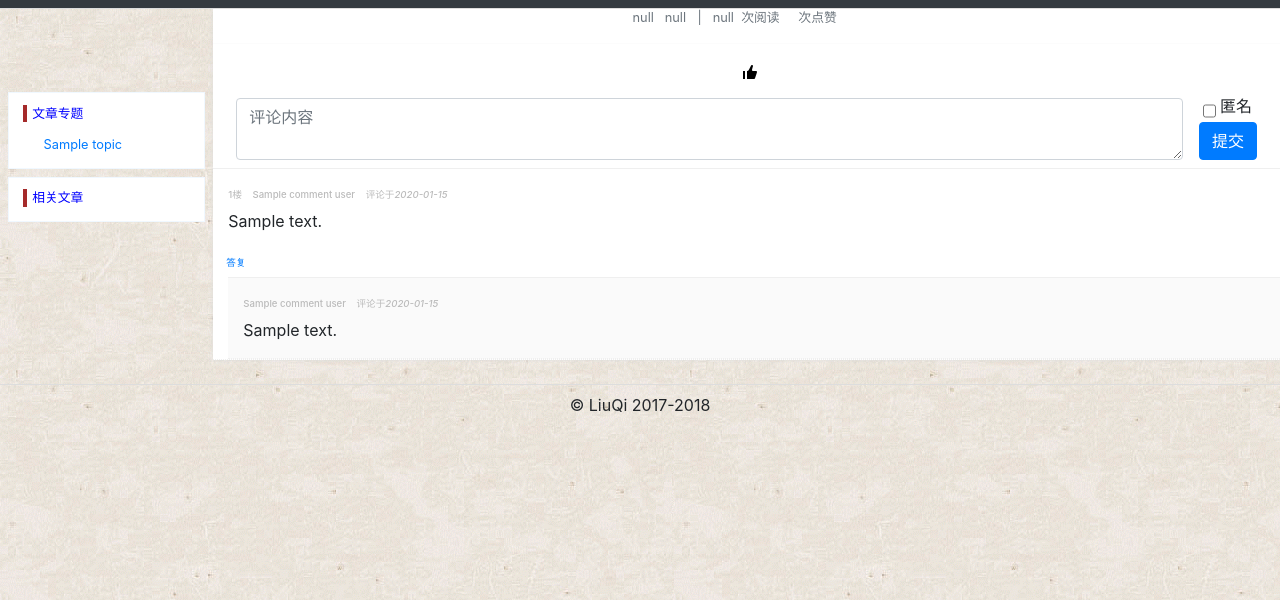
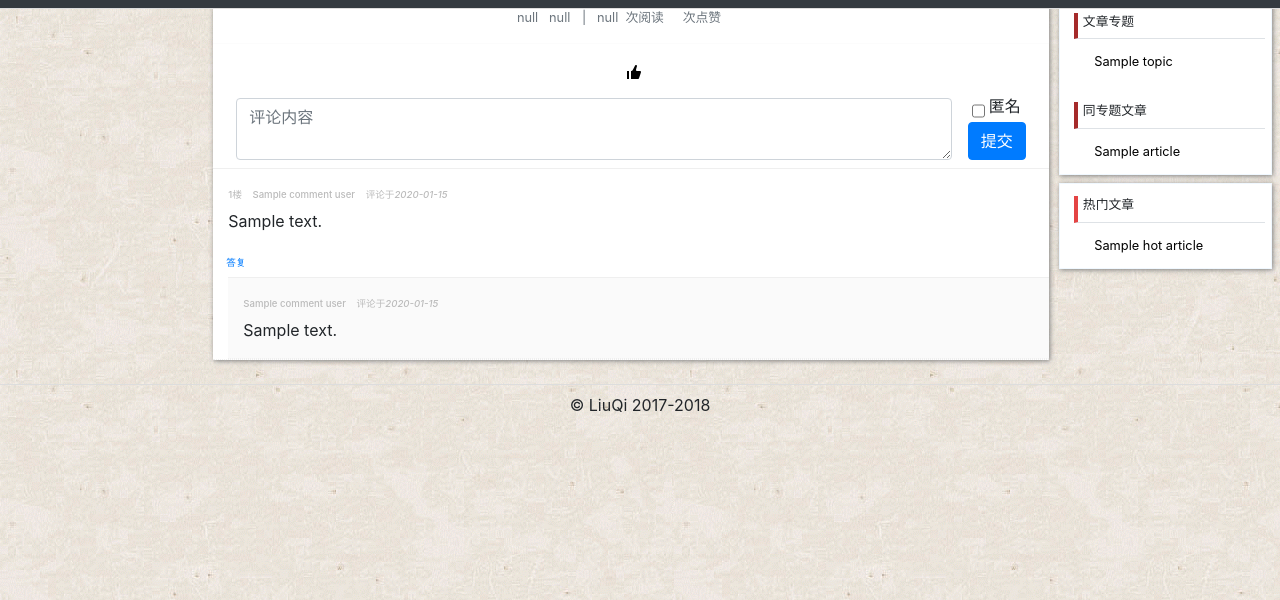
Before and after one commit to icarusliu/codelife, a Spring app: page /articleDetail in a window 1280 px wide. Shown: the top 600 px of the page. Run offline with Thymeleaf, Linux system fonts and the light colour scheme; the template is opened without the code that fills it: most values are stand-ins (such as "Sample title", 1, 10 or a date in 2020); data that the repository does not hold is empty; database files in the repository are not loaded.

Commit message:
文章详细界面优化

```diff
--- a/codelife-service/src/main/java/com/liuqi/tools/codelife/db/dao/ArticleDao.java
+++ b/codelife-service/src/main/java/com/liuqi/tools/codelife/db/dao/ArticleDao.java
@@ -148,4 +148,10 @@
      * @return
      */
     UserArticleStatInfo getStatisticInfoByAuthor(@Param("authorId") int authorId);
+
+    /**
+     * 查找热闹文章清单
+     * @return  热闹文章清单
+     */
+    List<Article> findHotArticles();
 }
--- a/codelife-service/src/main/java/com/liuqi/tools/codelife/service/ArticleService.java
+++ b/codelife-service/src/main/java/com/liuqi/tools/codelife/service/ArticleService.java
@@ -183,4 +183,10 @@
      * @return
      */
     UserArticleStatInfo getStatisticInfoByAuthor(int authorId);
+
+    /**
+     * 查询热闹文章
+     * @return  热闹文章清单
+     */
+    PageInfo<Article> findHotArticles(int nowPage, int pageSize);
 }
--- a/codelife-service/src/main/java/com/liuqi/tools/codelife/web/thymeleaf/ArticleThymeleafController.java
+++ b/codelife-service/src/main/java/com/liuqi/tools/codelife/web/thymeleaf/ArticleThymeleafController.java
@@ -97,6 +97,7 @@
                 .setData("article", article)
                 .setData("comments", commentService.findByDestination(CommentType.ARTICLE, id))
                 .setData("topics", topicService.findByArticle(id))
+                .setData("hotArticles", articleService.findHotArticles(0, 5).getList())
                 .build();
     }
 
--- a/codelife-service/src/main/resources/mybatis/articleDao.xml
+++ b/codelife-service/src/main/resources/mybatis/articleDao.xml
@@ -118,6 +118,11 @@
         where author = #{authorId}
     </select>
 
+    <select id="findHotArticles" resultMap="articleResult">
+        <include refid="selectArticle"/>
+        order by read_count desc
+    </select>
+
     <!-- 新增Article对象   -->
     <insert id="save" parameterType="com.liuqi.tools.codelife.db.entity.Article" useGeneratedKeys="true" keyProperty="id">
         insert into article(title, type, author, create_date, status, content_url, read_count, remark
--- a/codelife-service/src/main/resources/static/css/article-detail.css
+++ b/codelife-service/src/main/resources/static/css/article-detail.css
@@ -20,6 +20,7 @@
     background: #fff;
     box-shadow: 0px 0px 4px #ddd;
     margin-right: 10px;
+    box-shadow: 1px 1px 5px gray;
 }
 
 .article-subtitle {
--- a/codelife-service/src/main/resources/static/css/common.css
+++ b/codelife-service/src/main/resources/static/css/common.css
@@ -66,11 +66,12 @@
     border: 1px solid #F0F8FF;
     background: #fff;
     padding: 0.4em;
+
+    box-shadow: 1px 1px 5px gray;
 }
 
 .side-block-title {
     font-size: 0.8em;
-    color: blue;
     line-height: 1.4em;
     border-left: 4px solid #A52A2A;
 
@@ -84,12 +85,14 @@
     line-height: 2.4em;
     padding-left: 2.2em;
     margin-left: 0em;
+    color: #000;
 }
 
 /*右侧内容区域样式调整*/
 .right-content {
-    border: 1px solid #AFEEEE;
     background: #fff;
+
+    box-shadow: 1px 1px 5px gray;
 }
 
 /*底部*/
@@ -150,3 +153,8 @@
     color: gray;
     font-size: 0.8em;
 }
+
+/*通用边框样式*/
+.border-left-color-red {
+    border-left-color: #e44444 !important;
+}
--- a/codelife-service/src/main/resources/templates/articleDetail.html
+++ b/codelife-service/src/main/resources/templates/articleDetail.html
@@ -7,7 +7,7 @@
         layout:decorator="layout/layout">
 <head>
     <meta charset="UTF-8"/>
-    <title>专题浏览</title>
+    <title>文章查看</title>
 
     <script th:src="@{/js/showdown/showdown.min.js}"></script>
 
@@ -87,21 +87,10 @@
             <div id="catalog" class="article-catalog-content ml-2">
 
             </div>
-
-            <div class="side-block mt-4 mb-2">
-                <h5 class="side-block-title">文章专题</h5>
-                <a th:each="topic: ${topics}" class="side-block-item"
-                   th:href="@{'/topic/detail?id=' + ${topic.id}}"
-                   th:text="${topic.title}"></a>
-            </div>
-
-            <div class="side-block">
-                <h5 class="side-block-title">相关文章</h5>
-            </div>
         </div>
 
         <!--文章内容-->
-        <div class="article-block col-sm-10 offset-sm-2">
+        <div class="article-block col-sm offset-sm-2">
             <!--文章标题 -->
             <div class="row">
                 <div class="col text-center">
@@ -185,6 +174,29 @@
                 </div>
             </div>
         </div>
+
+        <div class="d-none d-sm-block col-sm-2 p-0 m-0 mr-2">
+            <div class="side-block mb-2">
+                <h5 class="side-block-title border-bottom pb-2">文章专题</h5>
+                <a th:each="topic: ${topics}" class="side-block-item"
+                   th:href="@{'/topic/detail?id=' + ${topic.id}}"
+                   th:text="${topic.title}"></a>
+
+                <h5 class="side-block-title border-bottom mt-4 pb-2">同专题文章</h5>
+                <a th:each="item: ${topics[0].articles}" class="side-block-item"
+                   th:if="${topics.size()} ge 1 and ${item.id} ne ${article.id}"
+                   th:href="@{'/article/detail?id=' + ${item.id}}"
+                   th:text="${item.title}"></a>
+            </div>
+
+            <!-- 热闹文章 -->
+            <div class="side-block">
+                <h5 class="side-block-title border-bottom pb-2 border-left-color-red">热门文章</h5>
+                <a th:each="item: ${hotArticles}" class="side-block-item"
+                   th:href="@{'/article/detail?id=' + ${item.id}}"
+                   th:text="${item.title}"></a>
+            </div>
+        </div>
     </div>
 
 
```
Also changed, not shown: codelife-service/src/main/java/com/liuqi/tools/codelife/service/impl/ArticleServiceImpl.java (+10 -0 lines).
